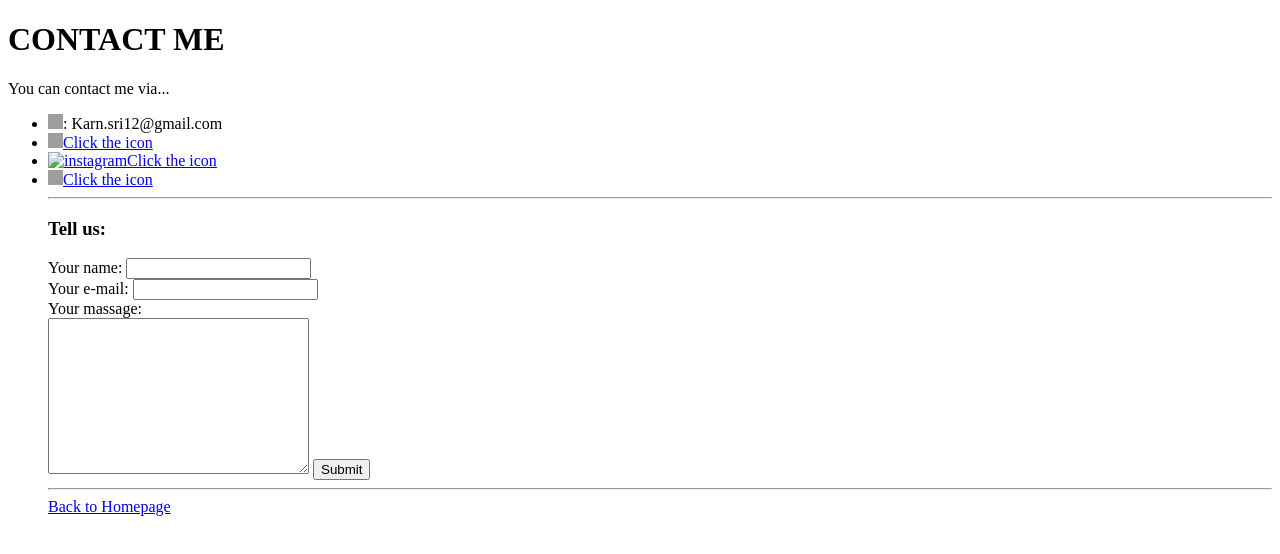
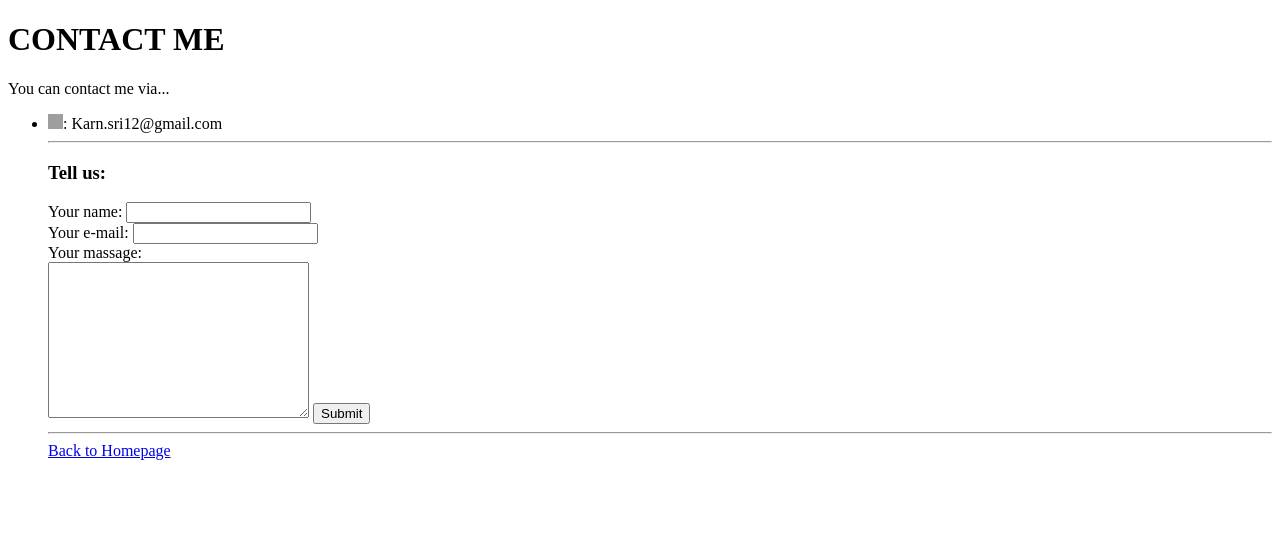
Before and after one commit to lazymed/cv, a plain HTML site: page contact2.html in a window 1280 px wide. Drawn offline with Linux system fonts and the light colour scheme; grey boxes are pictures that could not be loaded.

Commit message:
Update contact2.html

```diff
--- a/contact2.html
+++ b/contact2.html
@@ -12,10 +12,6 @@
   <p>You can contact me via...</p>
   <ul>
     <li><img src="https://www.google.com/gmail/about/static/images/logo-gmail.png?cache=1adba63" alt="Gmail" width="15" height="15">: Karn.sri12@gmail.com</li>
-    <li><a href="https://www.facebook.com/Nraksri/"><img src="https://www.facebook.com/images/fb_icon_325x325.png" alt="facebook" width="15" height="15">Click the icon</a></li>
-    <li><a href="https://www.instagram.com/s.srwtn2/?hl=th"><img src="https://www.instagram.com/static/images/ico/favicon-200.png/ab6eff595bb1.png" alt="instagram" width="15" height="15">Click the icon</a></li>
-    <li><a href="https://ask.fm/sriwattanakarn"><img src="https://d3r6ceqp4shltl.cloudfront.net/assets/logo-preview-8de04b038ed54339d316d36c3f9ebb1fcae0fad398b7f968908d8e2d4ae20318.png" alt="Ask.fm" width="15" height="15">Click the icon</a></li>
-
 <hr>
 <h3>Tell us:</h3>
 <form action="mailto:karn.sri12@gmail.com" method="post" enctype="text/plain">
```
